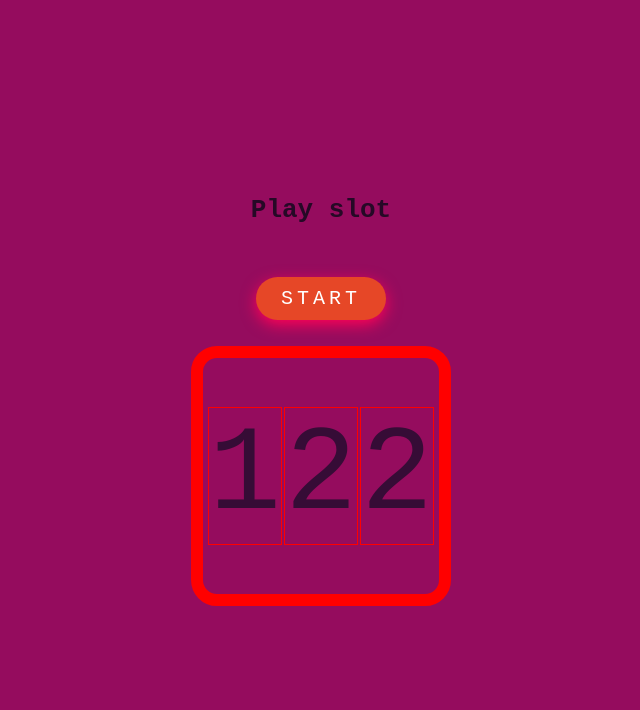
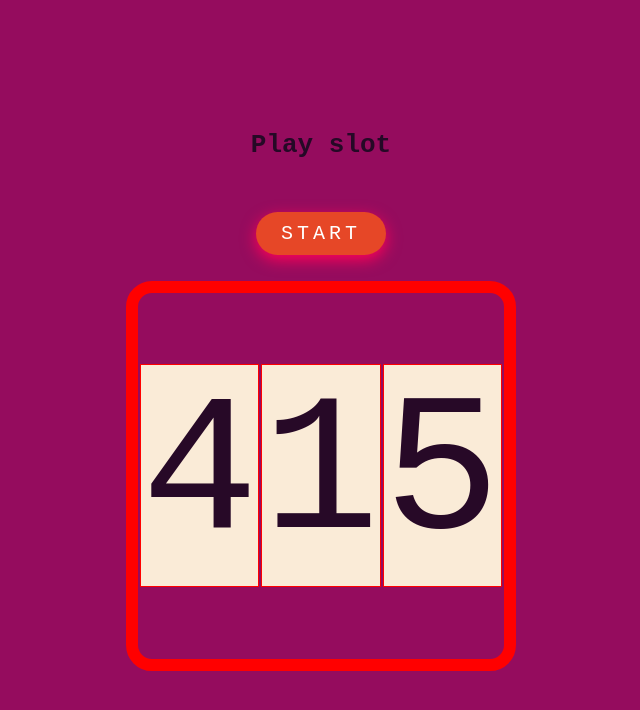
Before and after one commit to DaniloRua/slot-game, a plain HTML site: page index.html in a window 1280 px wide. Both pictures are taken after a click on the button "START". Shown: the whole page, without its empty margins (319-959 px from the left). Drawn offline with Linux system fonts and the light colour scheme.

Commit message:
setTimeOut

```diff
--- a/index.html
+++ b/index.html
@@ -8,7 +8,7 @@
         <h1>Play slot</h1>
         <div class="container-lever">
         </div>
-        <button id="button" onclick="spin()">Start</button>
+        <button id="button" onclick="roller()">Start</button>
         <table class="numbers-frame">
             <tbody>
                 <tr>
--- a/script.js
+++ b/script.js
@@ -2,7 +2,7 @@ const msg = document.getElementById("message");
 
 
 function getRandomNumber() {
-        return Math.floor(Math.random() * 2) + 1;
+    return Math.floor(Math.random() * 9) + 1;
 }
 
 function getElement(id) {
@@ -23,7 +23,8 @@ const msg = document.getElementById("message");
     msg.style.display = "none"
 }
 
-    function spin() {
+function result() {
+
 
     const number1 = getElement("number1")
     const number2 = getElement("number2")
@@ -45,3 +46,10 @@ const msg = document.getElementById("message");
         hideMessage();
     }
 }
+
+    function roller () {
+
+
+
+        setTimeout(result,2000)
+    }
--- a/style.css
+++ b/style.css
@@ -23,8 +23,8 @@ color: #250926;;
     align-items: center;
     gap:10rem;
     border: red solid 12px;
-    width: 20rem;
-    height: 20rem;
+    width: 30rem;
+    height: 30rem;
     border-radius: 2rem;
 
     /* animation: flip 1s ease-in-out infinite */
@@ -35,12 +35,12 @@ color: #250926;;
 .slot-number{
     font-size: 120px;
     border: 1px red solid;
-    margin: auto;
-    padding: auto;
-    color: #360c36;;
+    background-color: antiquewhite;
+    color: #270927;
+    font-family: monospace;
+    font-size: 15rem;
 
 }
-
 .lever{
 
 
```
Lines whose indentation alone changed are shown as unchanged.
